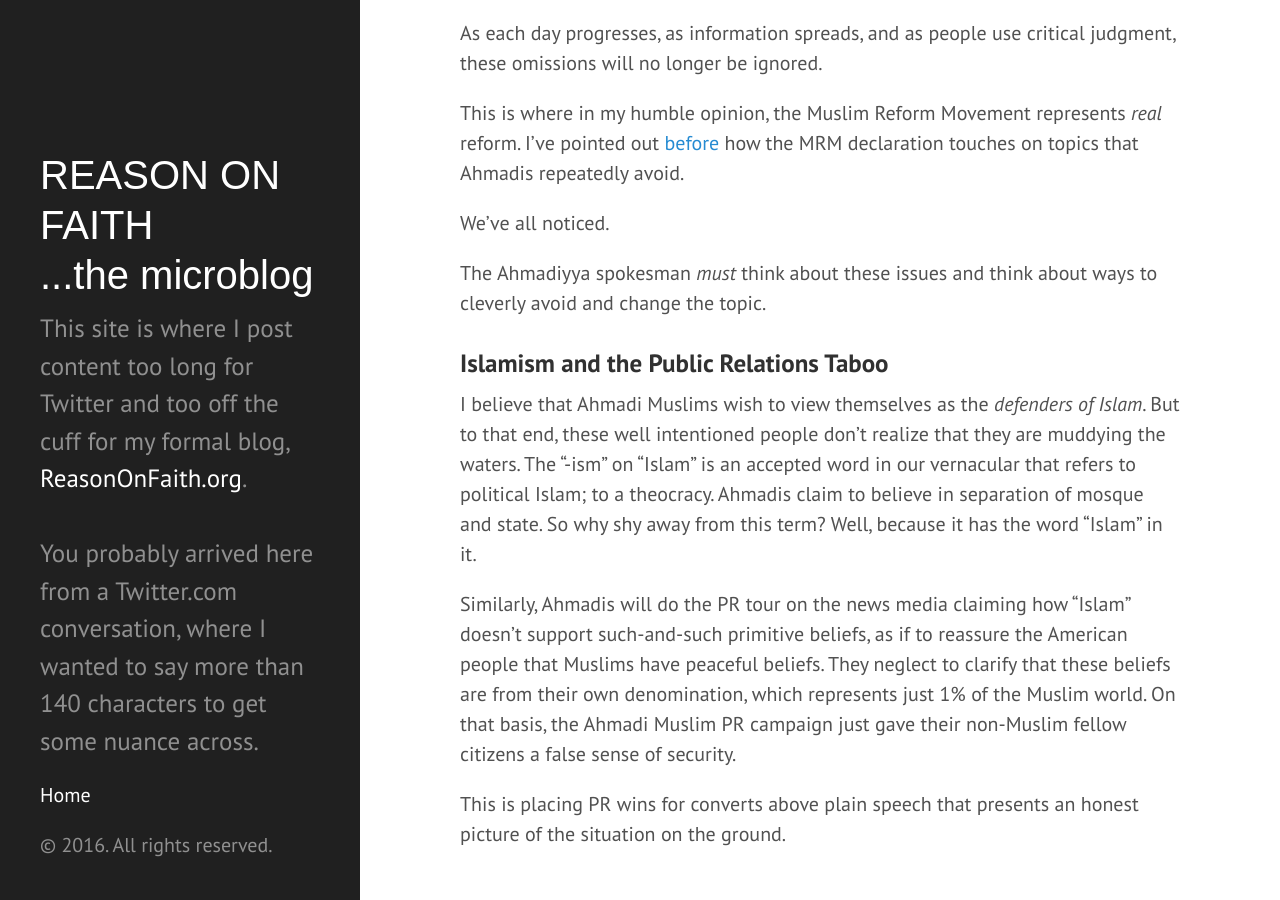
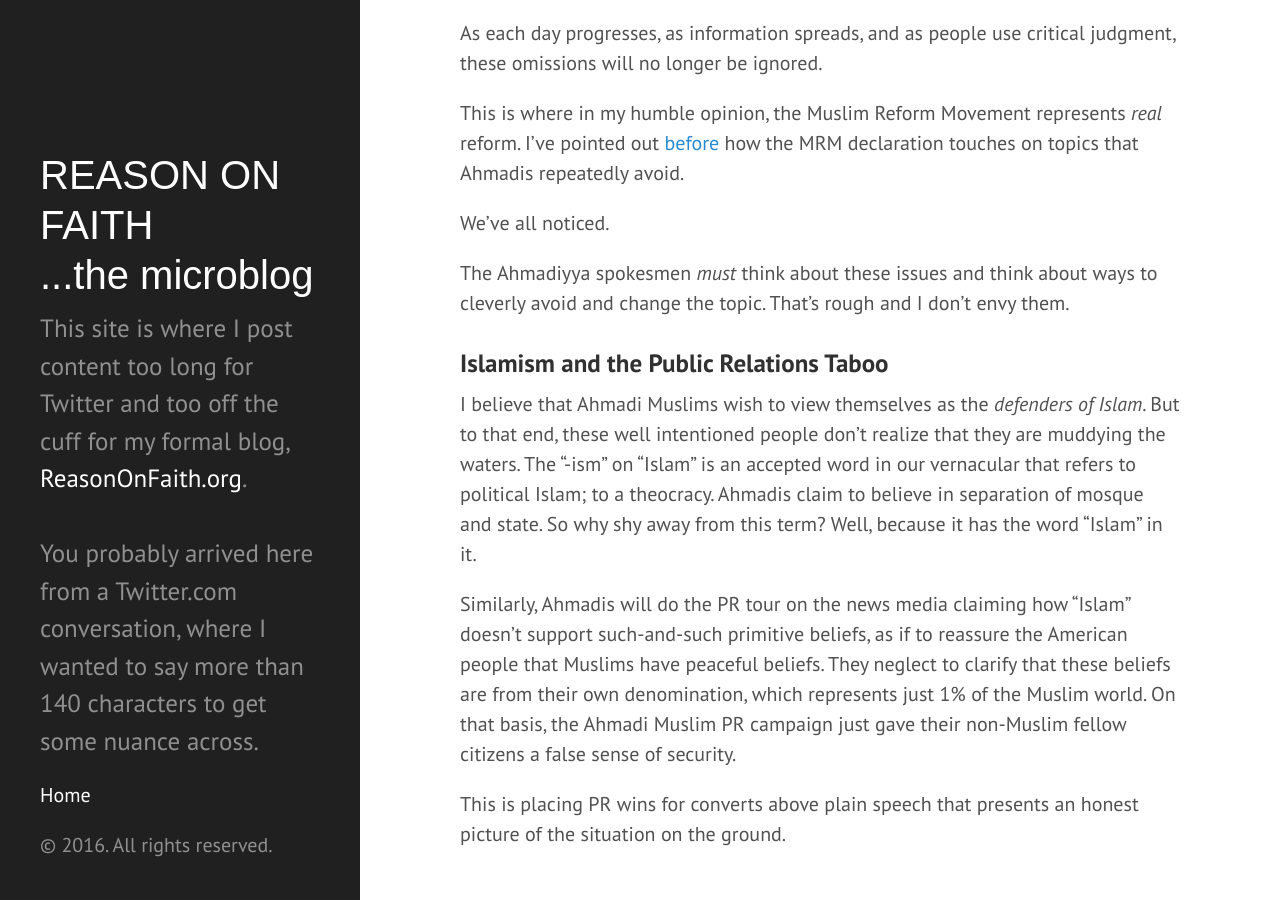
Before and after one commit to ReasonOnFaith/ReasonOnFaith.github.io, a Jekyll site: the page built from _posts/2016-03-29-the-mrm-and-the-true-islam-campaigns.markdown, in a window 1280 px wide and 900 px high, scrolled down 2815 px. Built offline with Jekyll 4.4.1, drawn with Linux system fonts in a browser that asks for light colours.

Commit message:
Post update: The MRM and the True Islam Campaigns

```diff
--- a/_posts/2016-03-29-the-mrm-and-the-true-islam-campaigns.markdown
+++ b/_posts/2016-03-29-the-mrm-and-the-true-islam-campaigns.markdown
@@ -55,7 +55,7 @@ This is where in my humble opinion, the Muslim Reform Movement represents _real_
 
 We've all noticed.
 
-The Ahmadiyya spokesman _must_ think about these issues and think about ways to cleverly avoid and change the topic.
+The Ahmadiyya spokesmen _must_ think about these issues and think about ways to cleverly avoid and change the topic. That's rough and I don't envy them.
 
 ### Islamism and the Public Relations Taboo
 
```
